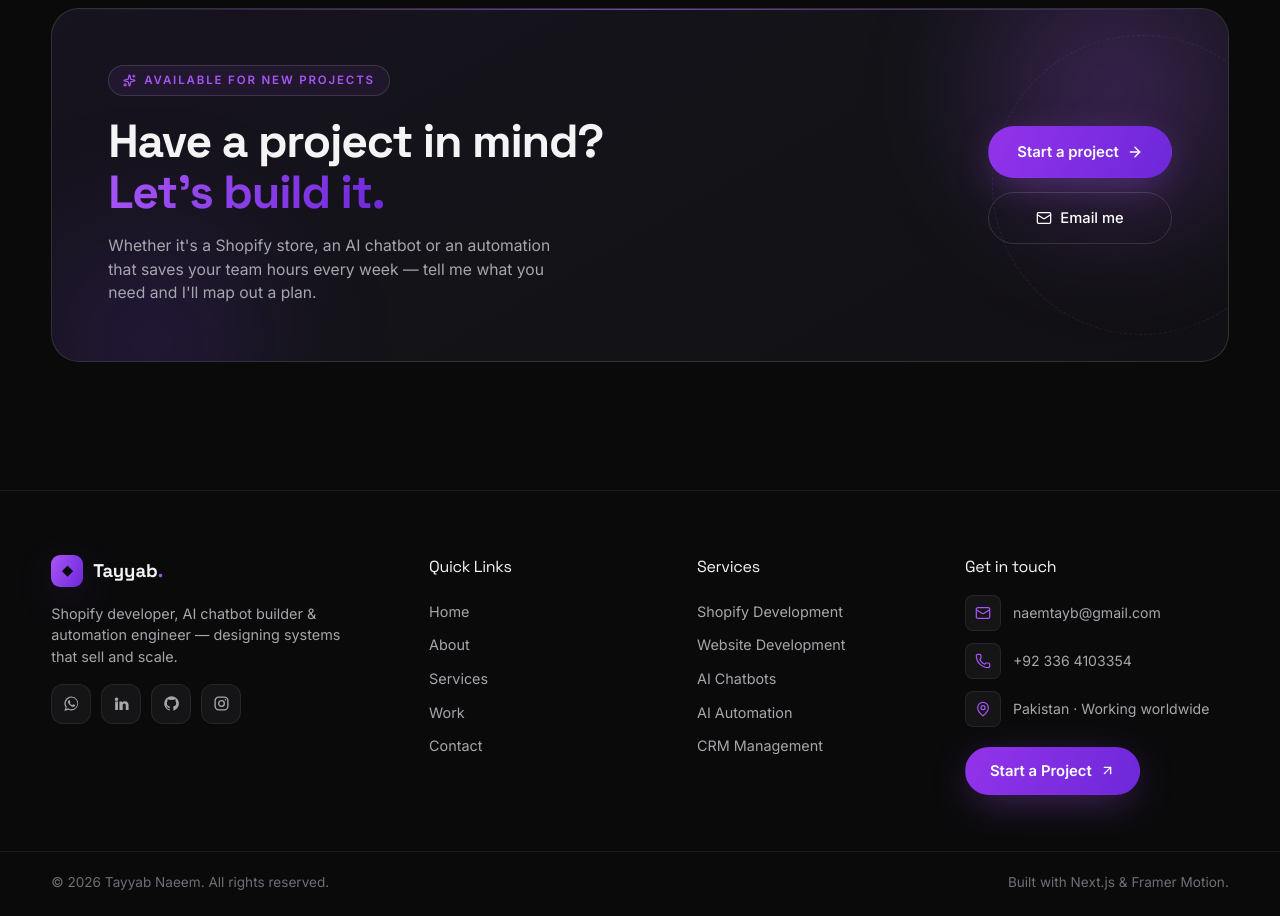
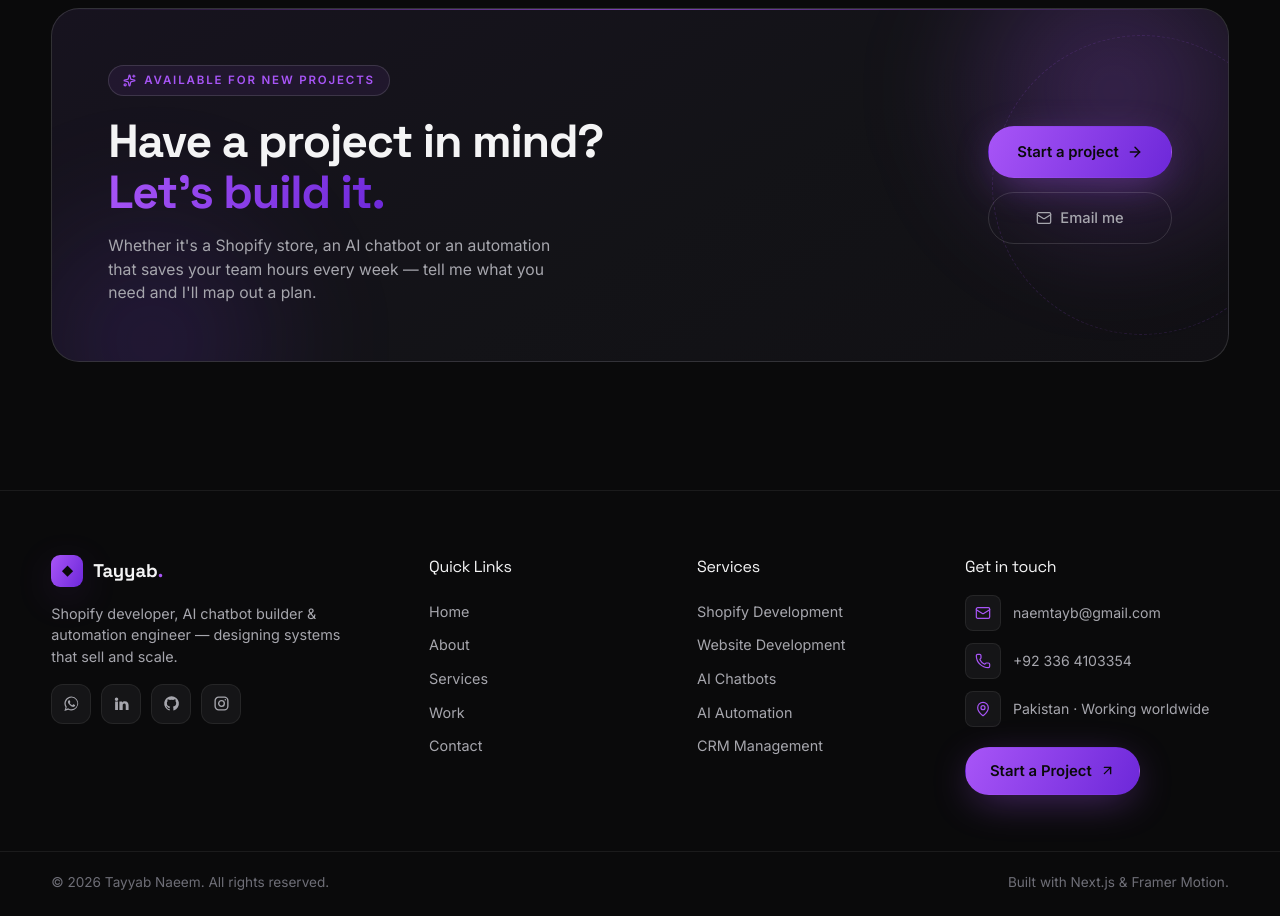
Before and after one commit to TayabNaeem/tayyab-portfolio, a Next.js app: page /services/shopify-development in a window 1280 px wide. Shown: the part 1460-2376 px from the top of the page. Built offline with nearby package versions, Linux system fonts and the light colour scheme.

Commit message:
Revert "White label text on every button"
This reverts commit 75a6372faf476e9753b33a6cf05e12e042085020.

```diff
--- a/app/globals.css
+++ b/app/globals.css
@@ -88,16 +88,14 @@
            whitespace-nowrap border border-transparent transition-all duration-200 cursor-pointer;
   }
   .btn-primary {
-    @apply text-white shadow-glow;
-    /* Slightly deeper than --grad so white text stays legible on the light end */
-    background: linear-gradient(115deg, #9333ea 0%, #6d28d9 100%);
+    @apply bg-grad text-bg shadow-glow;
   }
   .btn-primary:hover {
     @apply -translate-y-0.5;
     box-shadow: 0 16px 46px -10px rgba(168, 85, 247, 0.6);
   }
   .btn-ghost {
-    @apply bg-transparent text-white;
+    @apply bg-transparent text-[#f4f4f5];
     border-color: var(--border-2);
   }
   .btn-ghost:hover {
--- a/components/CTA.js
+++ b/components/CTA.js
@@ -71,7 +71,7 @@ export default function CTA() {
 
               <a
                 href={`mailto:${CONTACT_EMAIL}`}
-                className="inline-flex items-center justify-center gap-2 rounded-full border px-6 py-3.5 text-[0.92rem] font-medium text-white transition-all hover:-translate-y-0.5 hover:border-brand"
+                className="inline-flex items-center justify-center gap-2 rounded-full border px-6 py-3.5 text-[0.92rem] font-medium text-dim transition-all hover:-translate-y-0.5 hover:border-brand hover:text-white"
                 style={{ borderColor: "var(--border-2)" }}
               >
                 <Mail size={16} strokeWidth={1.9} />
```
